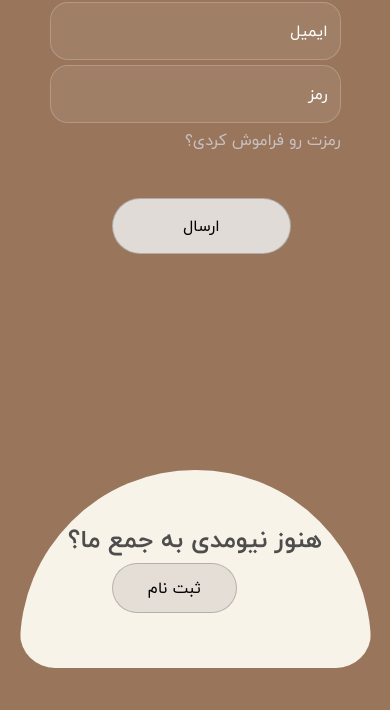
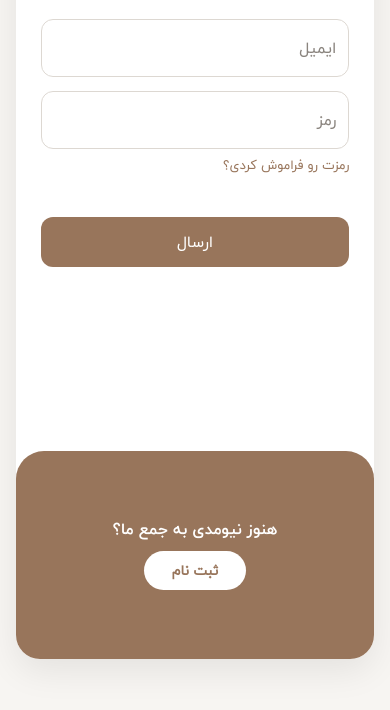
Before and after one commit to ReyhaneMehri/online-store-frontend, a plain HTML site: page login.html in a window 390 px wide. Shown: the part 134-844 px from the top of the page. Drawn offline with Linux system fonts and the light colour scheme.

Commit message:
Improve mobile login and navigation

```diff
--- a/css/responsive.css
+++ b/css/responsive.css
@@ -151,51 +151,76 @@
     padding: 23px;
     margin: 0 auto;
   }
+  #enter {
+    min-height: 100vh;
+    padding: 20px 0;
+    background: #f7f5f2;
+  }
   #enter .container {
-    width: 90%;
-    height: 90vh;
+    width: 92%;
+    height: 88vh;
+    max-width: none;
+    border-radius: 24px;
+    overflow: hidden;
+    box-shadow: 0 12px 35px rgba(0, 0, 0, 0.08);
   }
   #enter .wrapper {
+    position: relative;
+    width: 100%;
+    height: 100%;
+    display: flex;
     flex-direction: column;
     overflow: hidden;
-  }
-  #enter .login-side,
-  #enter .register-side {
-    position: relative;
-    height: auto;
-    width: 100%;
-  }
-  #enter .curve {
-    position: absolute;
-    width: 100%;
-    left: 0;
-    height: 26%;
-    top: auto;
-    bottom: 0;
-    z-index: 2;
-    transform: none !important;
-    border-radius: 200px 200px 0 0;
+    background: #ffffff;
   }
 
-  #enter .login,
-  #enter .register-panel {
+  #enter .login-side{
+        inset: 0;
+    width: 100%;
+    height: 100%;
+    z-index: 1;
+  }
+  #enter .register-side {
     position: absolute;
+    inset: 0;
     width: 100%;
-    padding: 30px;
+    height: 100%;
+    z-index: 2;
+  }
+  #enter .login {
+    position: absolute;
     top: 0;
-    height: 65%;
-    transition: 0.5s ease;
+    right: 0;
+
+    width: 100%;
+    height: 72%;
+
+    padding: 45px 25px 20px;
+    margin: 0;
+
+    background: #fff;
+
     transform: none;
-  }
+    opacity: 1;
 
-  #enter .login {
-    right: 0;
-    opacity: 1;
+    transition: 0.6s ease;
   }
   #enter .register-panel {
+   position: absolute;
+    top: 0;
     right: -100%;
+
+    width: 100%;
+    height: 72%;
+
+    padding: 35px 25px 20px;
+
+    background: #ffffff;
+
+    transform: none;
     opacity: 0;
-    top: 0;
+
+    transition: 0.6s ease;
   }
   #enter .wrapper.active .login {
     right: 100%;
@@ -203,19 +228,111 @@
   }
   #enter .wrapper.active .register-panel {
     right: 0;
-    top: 0;
     opacity: 1;
+  }
+  #enter .login h2,
+  #enter .register-panel h2 {
+    color: #2f2c29;
+    font-size: 27px;
+    margin-bottom: 25px;
   }
   #enter .inputs-width {
     width: 100%;
-    margin-top: 5px;
+    margin-top: 14px;
   }
+  #enter .form-control {
+    height: 56px;
+    background: #ffffff;
+    color: #2f2c29;
+    border: 1px solid #ddd8d2;
+    border-radius: 12px;
+    box-shadow: none;
+    backdrop-filter: none;
+    padding-right: 18px;
+  }
+  #enter .form-control:focus {
+    background: #ffffff;
+    color: #2f2c29;
+    border-color: #98755b;
+    box-shadow: 0 0 0 3px rgba(152, 117, 91, 0.10);
+  }
+
+  #enter .form-floating > label {
+    right: 0;
+    color: #8a847e;
+    background: transparent;
+    transform-origin: right top;
+  }
+  #enter .inputs-width p {
+    color: #98755b;
+    font-size: 13px;
+    margin-top: 7px;
+  }
+  #enter .login-info-btn,
   #enter .register-info-btn {
-    margin: 6px 50px 0;
+    width: 100%;
+    padding: 13px 20px;
+    margin: 25px 0 10px;
+    border-radius: 12px;
+    background: var(--lbrown);
+    color: #ffffff;
+    border: none;
+    transition: 0.2s ease;
   }
-  #enter .login-btn,
-  .register-btn {
-    margin-top: 0;
+  #enter .login-info-btn:hover,
+  #enter .register-info-btn:hover {
+    background: #a07e65;
+  }
+  #enter .curve {
+    position: absolute;
+    left: 0;
+    bottom: 0;
+    top: auto;
+    width: 100%;
+    height: 28%;
+    z-index: 10;
+    background: var(--lbrown);
+    border-radius: 28px 28px 0 0;
+    display: flex;
+    align-items: center;
+    justify-content: center;
+    overflow: hidden;
+    transition: 0.6s ease;
+    transform: none !important;
+  }
+  #enter .signin-message,
+  #enter .login-message {
+    position: relative;
+    width: 100%;
+    text-align: center;
+    padding: 10px 20px;
+  }
+  #enter .signin-message h2,
+  #enter .login-message h2 {
+    color: #ffffff;
+    font-size: 16px;
+    margin-bottom: 12px;
+  }
+#enter .login-btn,
+  #enter .register-btn {
+    margin: 0;
+    padding: 9px 28px;
+    border-radius: 30px;
+    background: #ffffff;
+    color: #98755b;
+    border: none;
+    font-size: 14px;
+    font-weight: bold;
+    transition: 0.2s ease;
+  }
+  #enter .login-btn:hover,
+  #enter .register-btn:hover {
+    background: #f3eee9;
+  }
+  #enter .wrapper.active .curve {
+    transform: none !important;
+    border-radius: 28px 28px 0 0;
+    background: #98755b;
   }
   #message {
     margin-bottom: 30px;
```
Also changed, not shown: index.html (+1 -1 lines).
